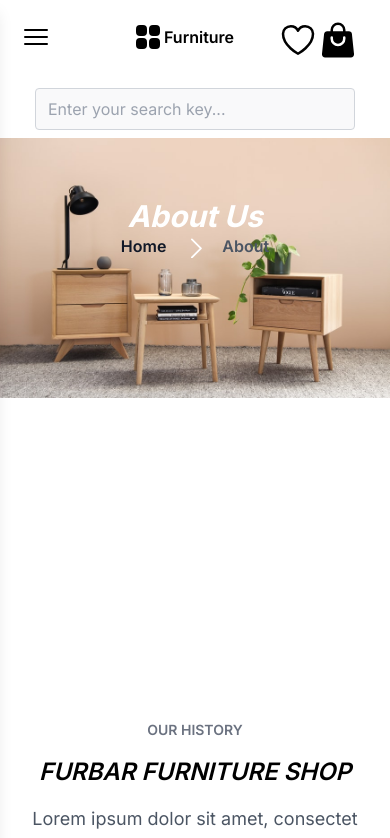
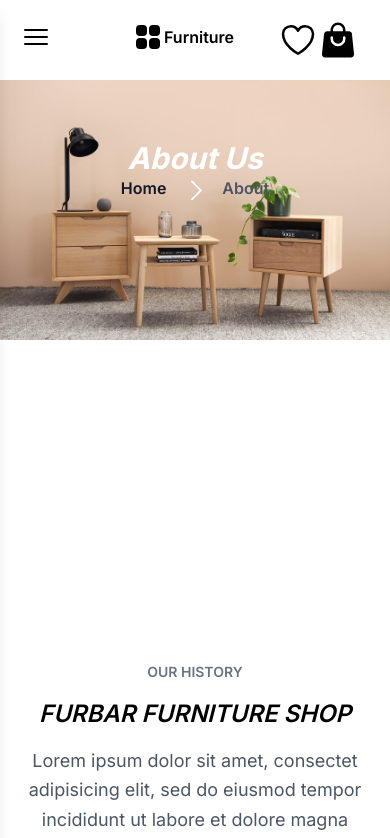
Before and after one commit to FarisSaputra03/furniture, a Next.js app: page /about in a window 390 px wide. Shown: the top 838 px of the page. Built offline with nearby package versions, Linux system fonts and the light colour scheme.

Commit message:
membuat animation

```diff
--- a/src/app/about/page.tsx
+++ b/src/app/about/page.tsx
@@ -8,8 +8,29 @@ import { MdOutlineChair, MdOutlinePayments } from "react-icons/md";
 import { TbTruckDelivery } from "react-icons/tb";
 import { RiCustomerService2Fill } from "react-icons/ri";
 import { Pagination } from "swiper/modules";
+import { useInView } from "framer-motion";
 import "swiper/css";
 import "swiper/css/pagination";
+
+function Section({ children }: any) {
+  const ref = useRef(null);
+  const isInView = useInView(ref, { once: true });
+
+  return (
+    <div ref={ref}>
+      <span
+        style={{
+          transform: isInView ? "none" : "translateX(-200px)",
+          opacity: isInView ? 1 : 0,
+          transition: "all 0.9s cubic-bezier(0.17, 0.55, 0.55, 1) 0.5s",
+        }}
+      >
+        {children}
+      </span>
+    </div>
+  );
+}
+
 export default function About() {
   const count = useMotionValue(0);
   const count2 = useMotionValue(0);
@@ -31,7 +52,7 @@ export default function About() {
       animation2.stop;
       animation3.stop;
       animation4.stop;
-    }
+    };
   }, []);
 
   const listIcon = [
@@ -67,12 +88,12 @@ export default function About() {
   ];
   const listSelect = [
     {
-      icon:  <motion.div>{rounded4}</motion.div>,
+      icon: <motion.div>{rounded4}</motion.div>,
       desc: "+",
       title: "Years of Exprience",
     },
     {
-      icon:  <motion.div>{rounded3}</motion.div>,
+      icon: <motion.div>{rounded3}</motion.div>,
       desc: "K",
       title: "Happy Customers",
     },
@@ -90,18 +111,8 @@ export default function About() {
   return (
     <div>
       <div className="bg-white p-10"></div>
-      <div className="flex sm:hidden">
-        <div className="flex justify-center p-2 flex-grow w-full">
-          <input
-            type="text"
-            id="text"
-            name="text"
-            className="w-80 bg-gray-100 bg-opacity-50 rounded border border-gray-300 focus:border-indigo-500 focus:bg-transparent focus:ring-2 focus:ring-indigo-200 text-base outline-none text-gray-700 py-1 px-3 leading-8 transition-colors duration-200 ease-in-out"
-            placeholder="Enter your search key..."
-          />
-        </div>
-      </div>
       {
+        <Section>
           <div className="flex flex-col items-center justify-between">
             <div className="relative w-full">
               <div className="absolute -z-10 w-full">
@@ -179,8 +190,10 @@ export default function About() {
               </div>
             </div>
           </div>
+        </Section>
       }
       {
+        <Section>
           <section className="text-gray-600 body-font">
             <div className="container px-5 py-20 mx-auto">
               <div className=" w-full mx-auto text-center">
@@ -196,21 +209,22 @@ export default function About() {
                 <p className="leading-relaxed text-lg">
                   Lorem ipsum dolor sit amet, consectet adipisicing elit, sed do
                   eiusmod tempor incididunt ut labore et dolore magna aliqua. Ut
-                enim ad minim veniam, quis nostrud exercitation ullamco laboris
-                nisi ut aliquip ex ea commodo consequat. Duis aute irure dolor
-                in reprehenderit in voluptate velit esse cillum dolore eu fugiat
-                nullaotho pariatur. Excepteur sint occaecat cupidatat non
-                proident, sunt in culpa qui officia deserunt mollit anim id est
-                laborum. Sed ut perspiciatis unde omnis iste natusxcl error sit
-                voluptatem accusantium doloremque laudantium, totam rem aperiam,
-                eaque ipsa quae ab illo inventore veritatis et quasi architecto
-                beatae vitae dictapteo sunt explicabo. Nemo enim ipsam
-                voluptatem quia voluptas sit aspernatur aut odit aut fugit, sed
-                quia consequuntur magni dolores eos qui ratione voluptatem drt
-                sequi nesciunt. Neque porro quisquam est, qui dolorem ipsum quia
-                dolor sit amet, consectetur, adipisci velit, sed quia non
-                numquam eius modi tempora incidunt ut labore et dolore magnam
-                aliquam quaerat voluptatem.
+                  enim ad minim veniam, quis nostrud exercitation ullamco
+                  laboris nisi ut aliquip ex ea commodo consequat. Duis aute
+                  irure dolor in reprehenderit in voluptate velit esse cillum
+                  dolore eu fugiat nullaotho pariatur. Excepteur sint occaecat
+                  cupidatat non proident, sunt in culpa qui officia deserunt
+                  mollit anim id est laborum. Sed ut perspiciatis unde omnis
+                  iste natusxcl error sit voluptatem accusantium doloremque
+                  laudantium, totam rem aperiam, eaque ipsa quae ab illo
+                  inventore veritatis et quasi architecto beatae vitae dictapteo
+                  sunt explicabo. Nemo enim ipsam voluptatem quia voluptas sit
+                  aspernatur aut odit aut fugit, sed quia consequuntur magni
+                  dolores eos qui ratione voluptatem drt sequi nesciunt. Neque
+                  porro quisquam est, qui dolorem ipsum quia dolor sit amet,
+                  consectetur, adipisci velit, sed quia non numquam eius modi
+                  tempora incidunt ut labore et dolore magnam aliquam quaerat
+                  voluptatem.
                 </p>
                 <div className="flex justify-center pt-8">
                   <span className="inline-block h-1 w-full rounded bg-yellow-400 mt-16 "></span>
@@ -225,8 +239,10 @@ export default function About() {
               </div>
             </div>
           </section>
+        </Section>
       }
       {
+        <Section>
           <section className="text-gray-600 body-font">
             <div className="container px-5 py-10 mx-auto flex flex-wrap">
               <div className="flex  justify-center">
@@ -251,8 +267,10 @@ export default function About() {
               </div>
             </div>
           </section>
+        </Section>
       }
       {
+        <Section>
           <div>
             {/* {/* mobile */}
             <div className=" px-5 py-10 mx-auto sm:hidden flex  justify-center">
@@ -308,8 +326,10 @@ export default function About() {
               </div>
             </div>
           </div>
+        </Section>
       }
       {
+        <Section>
           <section className="bg-gray-300 body-font">
             <div className="container px-5 py-24 mx-auto">
               <Swiper
@@ -411,8 +431,10 @@ export default function About() {
               </Swiper>
             </div>
           </section>
+        </Section>
       }
       {
+        <Section>
           <div>
             <div className="container px-5 py-24 mx-auto">
               <div className="flex flex-col text-center w-full mb-20">
@@ -451,8 +473,10 @@ export default function About() {
               </div>
             </div>
           </div>
+        </Section>
       }
       {
+        <Section>
           <div>
             <section className="text-gray-600 body-font">
               <div className="grid grid-cols-2 md:grid-cols-5 py-5">
@@ -468,6 +492,7 @@ export default function About() {
               </div>
             </section>
           </div>
+        </Section>
       }
     </div>
   );
--- a/src/app/detail_produk/[id]/page.tsx
+++ b/src/app/detail_produk/[id]/page.tsx
@@ -1,5 +1,7 @@
 "use client";
-import React, { useEffect, useState } from "react";
+import { motion, useMotionValue, useTransform, animate } from "framer-motion";
+import { useInView } from "framer-motion";
+import React, { useEffect, useRef, useState } from "react";
 import Image from "next/image";
 import { BiShuffle } from "react-icons/bi";
 import { BiLogoFacebook } from "react-icons/bi";
@@ -9,6 +11,26 @@ import { BiLogoTwitter } from "react-icons/bi";
 import { BiLogoLinkedinSquare } from "react-icons/bi";
 import Link from "next/link";
 import { useParams } from "next/navigation";
+
+function Section({ children }: any) {
+  const ref = useRef(null);
+  const isInView = useInView(ref, { once: true });
+
+  return (
+    <div ref={ref}>
+      <span
+        style={{
+          transform: isInView ? "none" : "translateX(-200px)",
+          opacity: isInView ? 1 : 0,
+          transition: "all 0.9s cubic-bezier(0.17, 0.55, 0.55, 1) 0.5s",
+        }}
+      >
+        {children}
+      </span>
+    </div>
+  );
+}
+
 export default function Detail_Produk() {
   const params = useParams();
   const [selectProduk, setSelectProduk] = useState<any>(null);
@@ -360,8 +382,6 @@ export default function Detail_Produk() {
     },
   ];
 
-
-
   const filterProduk = (title: any) => {
     const filtered = listProduct.filter((item) => item.id.toString() === title);
     setSelectProduk(filtered[0]);
@@ -377,6 +397,7 @@ export default function Detail_Produk() {
     <div>
       <div className="bg-white p-10"></div>
       {
+        <Section>
           <div className="flex flex-col items-center justify-between">
             <div className="relative w-full">
               <div className="absolute -z-10 w-full">
@@ -416,7 +437,9 @@ export default function Detail_Produk() {
                       />
                     </svg>
 
-                  <p className="text-gray-600 font-semibold">Product Details</p>
+                    <p className="text-gray-600 font-semibold">
+                      Product Details
+                    </p>
                   </div>
                 </div>
               </div>
@@ -448,14 +471,18 @@ export default function Detail_Produk() {
                       />
                     </svg>
 
-                  <p className="text-gray-600 font-semibold">Product Details</p>
+                    <p className="text-gray-600 font-semibold">
+                      Product Details
+                    </p>
                   </div>
                 </div>
               </div>
             </div>
           </div>
+        </Section>
       }
       {selectProduk !== null ? (
+        <Section>
           <section className="text-gray-600 body-font overflow-hidden">
             <div className="container px-5 py-24 mx-auto">
               <div className="lg:w-4/5 mx-auto flex flex-wrap">
@@ -536,11 +563,12 @@ export default function Detail_Produk() {
                     <button className="border-2 border-gray-300 ml-1 bg-indigo-500 rounded w-6 h-6 focus:outline-none"></button>
                   </div>
                   <p className="leading-relaxed text-sm">
-                  Lorem ipsum dolor sit amet, consectet adipisicing elit, sed do
-                  eiusmod temporf incididunt ut labore et dolore magna aliqua.
-                  Ut enim ad minim veniam, quis tyu nostrud exercitation ullamco
-                  laboris nisi ut aliquip ex ea commodo consequat. Duis aute
-                  irure dolor in reprehenderit in voluptate.
+                    Lorem ipsum dolor sit amet, consectet adipisicing elit, sed
+                    do eiusmod temporf incididunt ut labore et dolore magna
+                    aliqua. Ut enim ad minim veniam, quis tyu nostrud
+                    exercitation ullamco laboris nisi ut aliquip ex ea commodo
+                    consequat. Duis aute irure dolor in reprehenderit in
+                    voluptate.
                   </p>
 
                   {/* mobile */}
@@ -735,6 +763,7 @@ export default function Detail_Produk() {
               </div>
             </div>
           </section>
+        </Section>
       ) : null}
     </div>
   );
```
Also changed, not shown: src/components/navbar.tsx (+9 -9 lines). Lines whose indentation alone changed are shown as unchanged.
